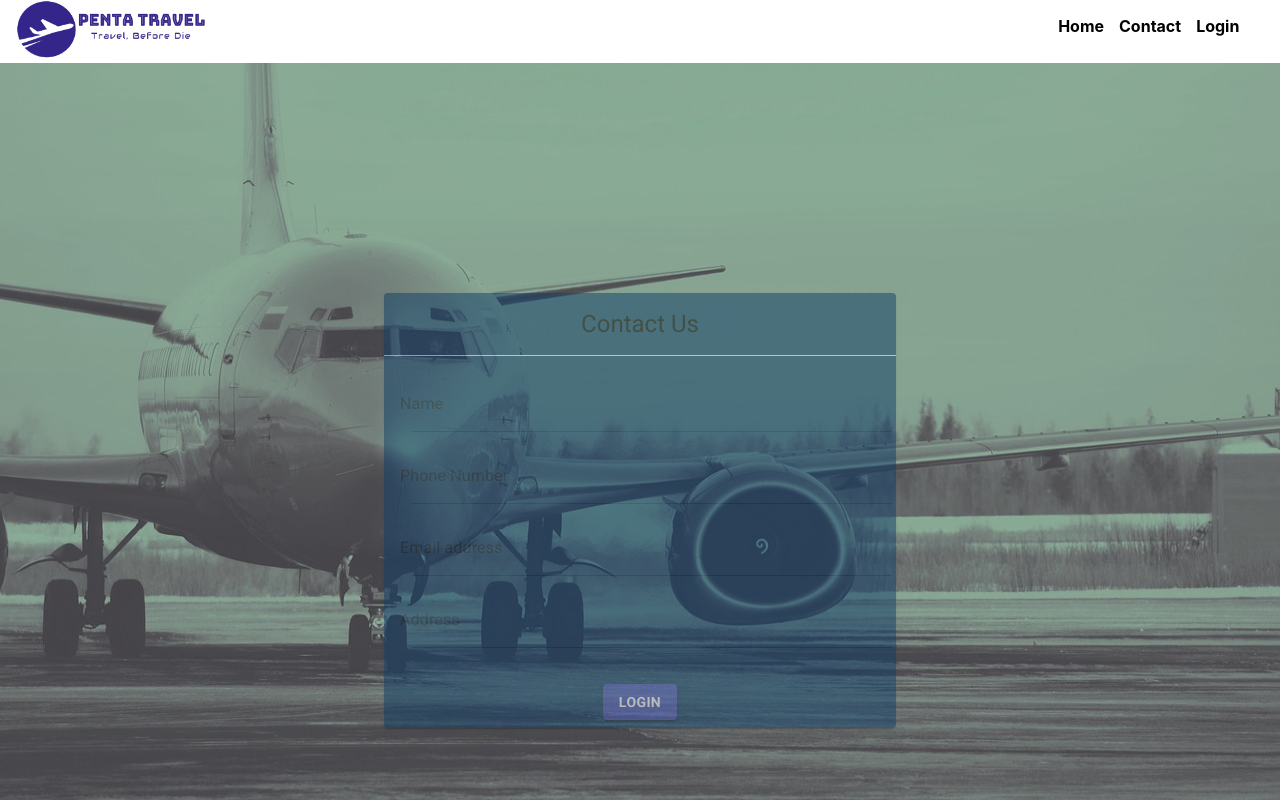
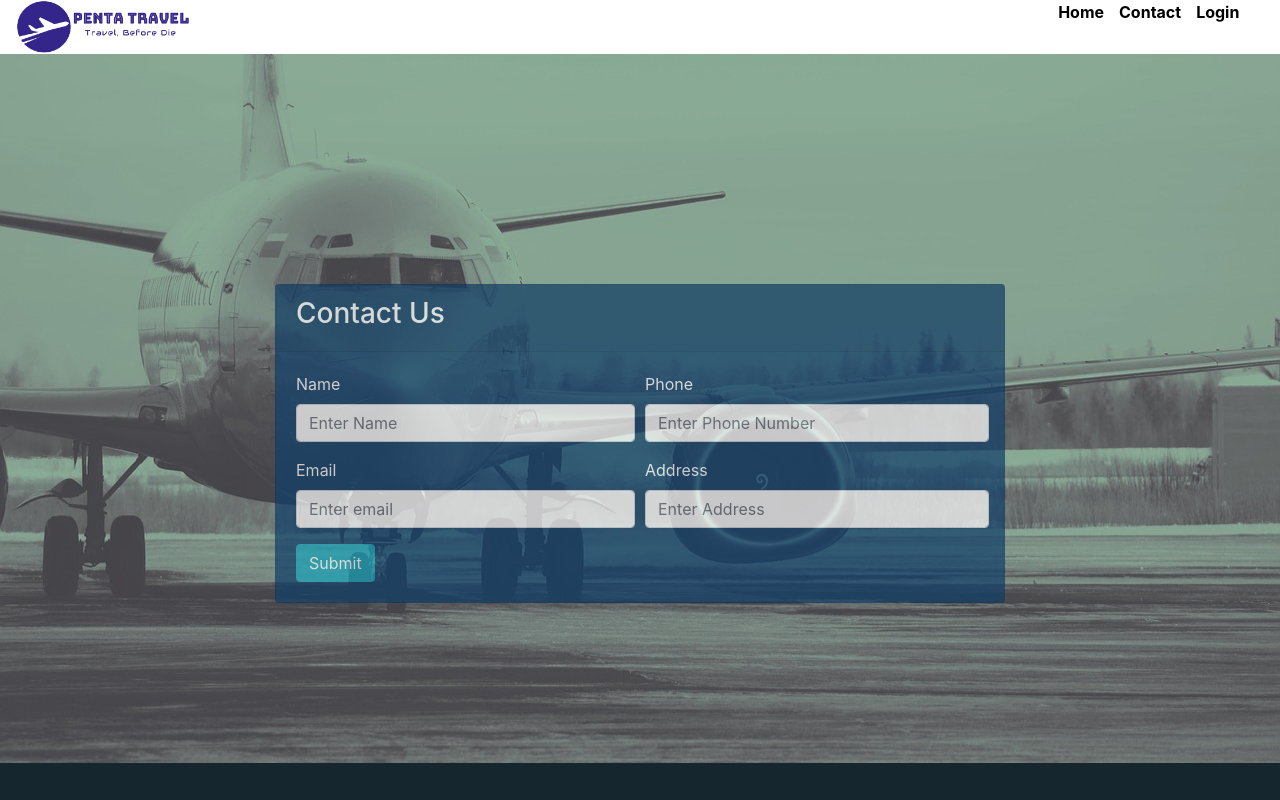
Before and after one commit to miltondatta/OTA, a React (Create React App) app in the folder client/: page /contact in a window 1280 px wide. Shown: the top 800 px of the page. Built offline with nearby package versions, Linux system fonts and the light colour scheme.

Commit message:
contact page design done

```diff
--- a/client/src/assets/css/contact.css
+++ b/client/src/assets/css/contact.css
@@ -1,20 +1,9 @@
-.form-control {
-    width: 100%;
-}
-
-.card {
-    background: #0f3e68;
-    opacity: 0.5;
-}
-
 .contact-area {
     background-image: url('../../assets/img/contact.jpg');
     background-position: center center;
-    background-size: 100% 100%;
+    background-size: cover;
     background-repeat: no-repeat;
-    color: #ffffff !important;
-    max-width: 100%;
-    height: auto;
+    color: #ffffff;
 }
 
 .contact-area-container {
@@ -22,12 +11,18 @@
     padding-bottom: 160px;
 }
 
-.contact-area input {
-    color: #fff !important;
-    font-weight: bold;
+.card {
+    background: #0f3e68 !important;
+    opacity: 0.7 !important;
 }
 
-.contact-area button {
-    color: #fff;
-    font-weight: bold;
+.card-header {
+    border-bottom: 1px solid #cccccc;
 }
+
+@media screen and (max-width: 768px) {
+    .contact-button {
+        display: block;
+        margin: 0 auto;
+    }
+}
--- a/client/src/components/contact/Contact.js
+++ b/client/src/components/contact/Contact.js
@@ -1,70 +1,64 @@
-import React from 'react';
-import {makeStyles} from '@material-ui/core/styles';
-import Card from '@material-ui/core/Card';
-import CardActionArea from '@material-ui/core/CardActionArea';
-import CardActions from '@material-ui/core/CardActions';
-import CardContent from '@material-ui/core/CardContent';
-import {FormControl, Input, Button, InputLabel, CardHeader} from '@material-ui/core';
+import React, {Component} from 'react';
+import {Form, Button, Card} from "react-bootstrap";
 
 // Css
 import '../../assets/css/contact.css';
+import 'bootstrap/dist/css/bootstrap.min.css';
 
-const useStyles = makeStyles({
-    card: {
-        maxWidth: '40%',
-        margin: '0 auto',
-        background: '#0f3e68',
-        opacity: 0.5
-    },
-    media: {
-        height: 'auto',
-    },
-    cardHeader:{
-        color: '#000',
-        padding: '15px 0px',
-        textAlign: 'center',
-        borderBottom: '1px solid #eee'
+class Contact extends Component {
+    render() {
+        return (
+            <div className="contact-area">
+                <div className="container contact-area-container">
+                    <div className="row">
+                        <div className="col-md-8 offset-md-2">
+                            <Card>
+                                <Card.Header>
+                                    <h3>Contact Us</h3>
+                                </Card.Header>
+                                <Card.Body>
+                                    <Form>
+                                        <Form.Row>
+                                            <Form.Group className="col-md-6"
+                                                        controlId="formGridEmail">
+                                                <Form.Label>Name</Form.Label>
+                                                <Form.Control type="text" placeholder="Enter Name" required/>
+                                            </Form.Group>
+
+                                            <Form.Group className="col-md-6 pr-0"
+                                                        controlId="formGridPassword">
+                                                <Form.Label>Phone</Form.Label>
+                                                <Form.Control type="text" placeholder="Enter Phone Number" required/>
+                                            </Form.Group>
+                                        </Form.Row>
+
+                                        <Form.Row>
+                                            <Form.Group className="col-md-6"
+                                                        controlId="formGridEmail">
+                                                <Form.Label>Email</Form.Label>
+                                                <Form.Control type="email" placeholder="Enter email" required/>
+                                            </Form.Group>
+
+                                            <Form.Group className="col-md-6 pr-0"
+                                                        controlId="formGridPassword">
+                                                <Form.Label>Address</Form.Label>
+                                                <Form.Control type="text" placeholder="Enter Address" required/>
+                                            </Form.Group>
+                                        </Form.Row>
+
+                                        <Button className={'contact-button'} variant="info" type="submit">
+                                            Submit
+                                        </Button>
+                                    </Form>
+                                </Card.Body>
+                            </Card>
+                        </div>
+                    </div>
+                </div>
+            </div>
+        )
     }
-});
+}
 
-export default function MediaCard() {
-    const classes = useStyles();
 
-    return (
-        <div className={'contact-area'}>
-            <div className={'contact-area-container'}>
-                <Card className={classes.card}>
-                    <CardHeader
-                        title={'Contact Us'}
-                        className={classes.cardHeader}>
-                    </CardHeader>
-                    <CardActionArea>
-                        <CardContent>
-                            <FormControl className={'form-control'}>
-                                <InputLabel htmlFor="name">Name</InputLabel>
-                                <Input id="name" name={'name'} type={'text'}/>
-                            </FormControl>
-                            <FormControl className={'form-control'}>
-                                <InputLabel htmlFor="phone">Phone Number</InputLabel>
-                                <Input id="phone" name={'phone'} type={'text'}/>
-                            </FormControl>
-                            <FormControl className={'form-control'}>
-                                <InputLabel htmlFor="email">Email address</InputLabel>
-                                <Input id="email" name={'email'} type={'email'}/>
-                            </FormControl>
-                            <FormControl className={'form-control'}>
-                                <InputLabel htmlFor="address">Address</InputLabel>
-                                <Input id="address" name={'address'} type={'text'}/>
-                            </FormControl>
-                        </CardContent>
-                    </CardActionArea>
-                    <CardActions style={{justifyContent: 'center'}}>
-                        <Button variant="contained" color="primary" className={classes.button}>
-                            Login
-                        </Button>
-                    </CardActions>
-                </Card>
-            </div>
-        </div>
-    );
-}
+export default Contact;
```
Also changed, not shown: client/src/components/contact/Contact_Backup.js (deleted, +0 -60 lines).
